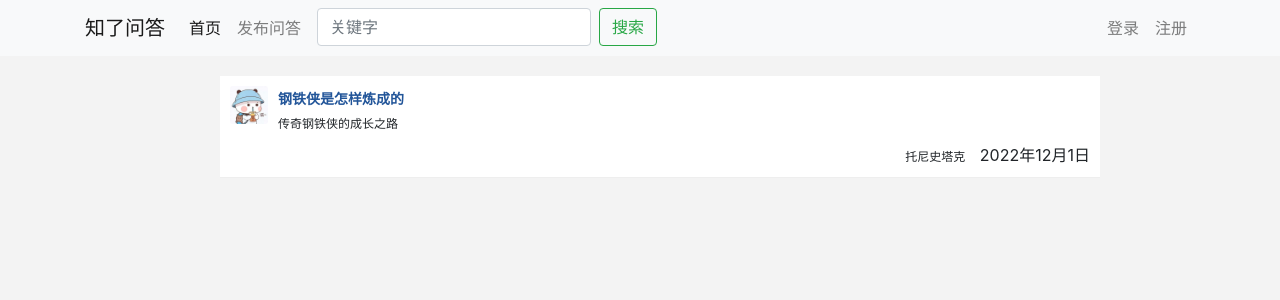
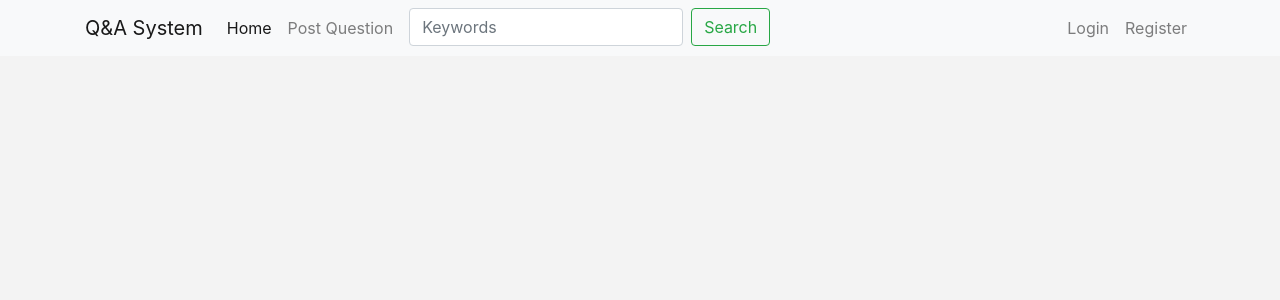
Before and after one commit to Yuhong-He/flask_qa_system, a Flask app: page / in a window 1280 px wide. Shown: the top 300 px of the page. Run offline with Flask 3, Linux system fonts and the light colour scheme; some libraries are stand-ins or nearby versions.

Commit message:
post answer & home page

```diff
--- a/blueprints/auth.py
+++ b/blueprints/auth.py
@@ -32,6 +32,12 @@
         else:
             print(form.errors)
             return redirect(url_for("auth.login"))
+
+
+@bp.route('/logout')
+def logout():
+    session.clear()
+    return redirect("/")
 
 
 @bp.route('/register', methods=['GET', 'POST'])
--- a/blueprints/forms.py
+++ b/blueprints/forms.py
@@ -28,3 +28,8 @@
 class LoginForm(wtforms.Form):
     email = wtforms.StringField(validators=[Email(message="Email format incorrect")])
     password = wtforms.StringField(validators=[Length(min=6, max=20, message="Password format incorrect")])
+
+
+class QuestionForm(wtforms.Form):
+    title = wtforms.StringField(validators=[Length(min=3, max=100, message="Title format error")])
+    content = wtforms.StringField(validators=[Length(min=3, message="Content at least 3 characters")])
--- a/blueprints/qa.py
+++ b/blueprints/qa.py
@@ -1,8 +1,32 @@
-from flask import Blueprint, render_template
+from flask import Blueprint, render_template, request, g, redirect, url_for
+from .forms import QuestionForm
+from models import QuestionModel
+from exts import db
+from decorators import login_required
 
 bp = Blueprint("qa", __name__, url_prefix="/")
 
 
 @bp.route('/')
 def index():
-    return render_template("index.html")
+    questions = QuestionModel.query.order_by(QuestionModel.create_time.desc()).all()
+    return render_template("index.html", questions=questions)
+
+
+@bp.route('/qa/post', methods=['GET', 'POST'])
+@login_required
+def post_question():
+    if request.method == 'GET':
+        return render_template("post_question.html")
+    else:
+        form = QuestionForm(request.form)
+        if form.validate():
+            title = form.title.data
+            content = form.content.data
+            question = QuestionModel(title=title, content=content, author=g.user)
+            db.session.add(question)
+            db.session.commit()
+            return redirect("/")
+        else:
+            print(form.errors)
+            return redirect(url_for("qa.post_question"))
--- a/templates/base.html
+++ b/templates/base.html
@@ -23,7 +23,7 @@
                         <a class="nav-link" href="/">Home <span class="sr-only">(current)</span></a>
                     </li>
                     <li class="nav-item">
-                        <a class="nav-link" href="#">Post Question</a>
+                        <a class="nav-link" href="{{ url_for('qa.post_question') }}">Post Question</a>
                     </li>
                     <li class="nav-item ml-2">
                         <form class="form-inline my-2 my-lg-0" method="GET" action="#">
@@ -33,12 +33,21 @@
                     </li>
                 </ul>
                 <ul class="navbar-nav">
-                    <li class="nav-item">
-                        <a class="nav-link" href="#">Login</a>
-                    </li>
-                    <li class="nav-item">
-                        <a class="nav-link" href="#">Register</a>
-                    </li>
+                    {% if user %}
+                        <li class="nav-item">
+                            <span class="nav-link">{{ user.username }}</span>
+                        </li>
+                        <li class="nav-item">
+                            <a class="nav-link" href="{{ url_for('auth.logout') }}">Logout</a>
+                        </li>
+                    {% else %}
+                        <li class="nav-item">
+                            <a class="nav-link" href="{{ url_for('auth.login') }}">Login</a>
+                        </li>
+                        <li class="nav-item">
+                            <a class="nav-link" href="{{ url_for('auth.register') }}">Register</a>
+                        </li>
+                    {% endif %}
                 </ul>
             </div>
         </div>
--- a/templates/index.html
+++ b/templates/index.html
@@ -1,71 +1,33 @@
-<!DOCTYPE html>
-<html>
+{% extends "base.html" %}
 
-<head>
-    <meta charset="utf-8">
-    <meta name="viewport" content="width=device-width, initial-scale=1">
-    <link rel="stylesheet" href="./static/bootstrap/bootstrap.4.6.min.css">
-    <link rel="stylesheet" href="./static/css/init.css">
-    <link rel="stylesheet" href="./static/css/index.css">
-    <title>知了问答平台-首页</title>
-</head>
+{% block title %}Home{% endblock %}
 
-<body>
-    <nav class="navbar navbar-expand-lg navbar-light bg-light">
-        <div class="container">
-            <a class="navbar-brand" href="#">知了问答</a>
-            <button class="navbar-toggler" type="button" data-toggle="collapse" data-target="#navbarSupportedContent" aria-controls="navbarSupportedContent" aria-expanded="false" aria-label="Toggle navigation">
-                <span class="navbar-toggler-icon"></span>
-            </button>
-            <div class="collapse navbar-collapse" id="navbarSupportedContent">
-                <ul class="navbar-nav mr-auto">
-                    <li class="nav-item active">
-                        <a class="nav-link" href="/">首页 <span class="sr-only">(current)</span></a>
-                    </li>
-                    <li class="nav-item">
-                        <a class="nav-link" href="#">发布问答</a>
-                    </li>
-                    <li class="nav-item ml-2">
-                        <form class="form-inline my-2 my-lg-0" method="GET" action="#">
-                            <input class="form-control mr-sm-2" type="search" placeholder="关键字" aria-label="Search" name="q">
-                            <button class="btn btn-outline-success my-2 my-sm-0" type="submit">搜索</button>
-                        </form>
-                    </li>
-                </ul>
-                <ul class="navbar-nav">
-                    <li class="nav-item">
-                        <a class="nav-link" href="#">登录</a>
-                    </li>
-                    <li class="nav-item">
-                        <a class="nav-link" href="#">注册</a>
-                    </li>
-                </ul>
-            </div>
-        </div>
-    </nav>
-    <div class="container">
+{% block head %}
+    <link rel="stylesheet" href="{{ url_for('static', filename='css/index.css')}}">
+{% endblock %}
+
+{% block body %}
 <div class="row" style="margin-top: 20px;">
     <div class="col"></div>
     <div class="col-10">
         <ul class="question-ul">
+            {% for question in questions %}
             <li>
                 <div class="side-question">
-                            <img class="side-question-avatar" src="./static/images/avatar.jpg" alt="">
+                    <img class="side-question-avatar" src="{{ url_for('static', filename='images/avatar.jpg')}}" alt="">
                 </div>
                 <div class="question-main">
-                            <div class="question-title"><a href="#">钢铁侠是怎样炼成的</a></div>
-                            <div class="question-content">传奇钢铁侠的成长之路</div>
+                    <div class="question-title"><a href="#">{{ question.title }}</a></div>
+                    <div class="question-content">{{ question.content }}</div>
                     <div class="question-detail">
-                                <span class="question-author">托尼史塔克</span>
-                                <span class="question-time">2022年12月1日</span>
+                        <span class="question-author">{{ question.author.username }}</span>
+                        <span class="question-time">{{ question.create_time }}</span>
                     </div>
                 </div>
             </li>
+            {% endfor %}
         </ul>
     </div>
     <div class="col"></div>
 </div>
-    </div>
-</body>
-
-</html>
+{% endblock %}
```
Also changed, not shown: decorators.py (added, +12 -0 lines), migrations/versions/ae12233fc871_.py (added, +36 -0 lines), models.py (+11 -0 lines), templates/post_question.html (added, +26 -0 lines), templates/public_question.html (deleted, +0 -67 lines). Lines whose indentation alone changed are shown as unchanged.
